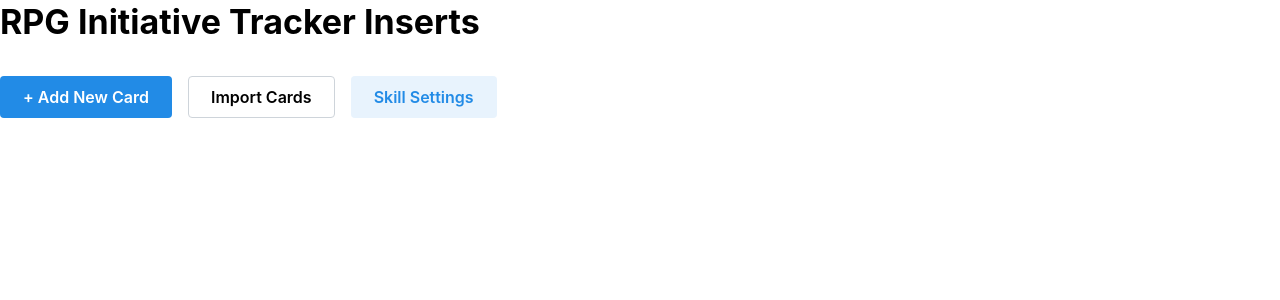
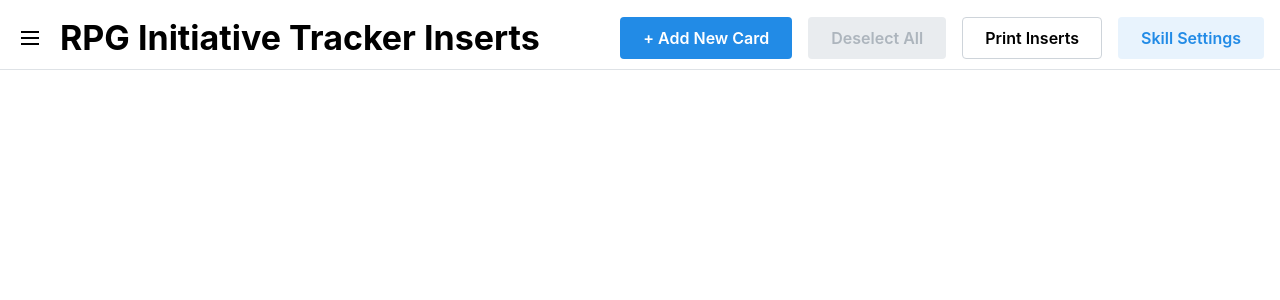
Before and after one commit to jockeman/inserts, a React (Vite) app: page / in a window 1280 px wide. Shown: the top 300 px of the page. Built offline with nearby package versions, Linux system fonts and the light colour scheme.

Commit message:
feat(layout): implement AppShell for improved navigation and structure

```diff
--- a/src/App.tsx
+++ b/src/App.tsx
@@ -1,5 +1,7 @@
-import { Button, Group, Title } from '@mantine/core';
+import { AppShell, Burger, Button, Group, NavLink, Stack, Title } from '@mantine/core';
+import { useDisclosure } from '@mantine/hooks';
 import { useCallback, useEffect, useState } from 'react';
+import { FaFileExport, FaFileImport, FaTrash } from 'react-icons/fa';
 import { CardEditorWrapper } from './components/CardEditorWrapper';
 import { PrintArea } from './components/PrintArea';
 import { SkillVisibilitySettings } from './components/SkillVisibilitySettings';
@@ -13,6 +15,7 @@ import './App.css';
 const STORAGE_KEY = 'rpg-inserts';
 
 function App() {
+  const [navbarOpened, { toggle: toggleNavbar, close: closeNavbar }] = useDisclosure();
   const [preferences, updatePreferences] = useUserPreferences();
   const [settingsOpen, setSettingsOpen] = useState(false);
   const [insertInputs, setInsertInputs] = useState<InsertInputs[]>(() => {
@@ -108,49 +111,74 @@ function App() {
   }, []);
 
   return (
-    <div>
-      <Title order={1} className="screen-only" mb="xl">
-        RPG Initiative Tracker Inserts
-      </Title>
+    <>
+      <AppShell
+        header={{ height: 70 }}
+        navbar={{ width: 250, breakpoint: 'sm', collapsed: { mobile: !navbarOpened, desktop: !navbarOpened } }}
+        padding="md"
+        className="screen-only"
+      >
+        <AppShell.Header p="md">
+          <Group justify="space-between">
+            <Group>
+              <Burger opened={navbarOpened} onClick={toggleNavbar} size="sm" />
+              <Title order={1}>RPG Initiative Tracker Inserts</Title>
+            </Group>
 
-      <Group className="screen-only" mb="xl" gap="md">
+            <Group gap="md">
               <Button onClick={addEmptyCard} size="md">
                 + Add New Card
               </Button>
-        <Button onClick={handleImport} size="md" variant="default">
-          Import Cards
-        </Button>
-        {insertInputs.length > 0 && (
-          <>
-            <Button onClick={handleExport} size="md" variant="default">
-              Export Cards
+              <Button onClick={deselectAll} size="md" variant="default" disabled={insertInputs.length === 0}>
+                Deselect All
               </Button>
               <Button onClick={() => window.print()} size="md" variant="default">
-              Print All Inserts
+                Print Inserts
               </Button>
-            <Button onClick={deselectAll} size="md" variant="default">
-              Deselect All
-            </Button>
-            <Button onClick={clearAll} size="md" color="red" variant="light">
-              Clear All
-            </Button>
-          </>
-        )}
               <Button onClick={() => setSettingsOpen(true)} size="md" variant="light">
                 Skill Settings
               </Button>
             </Group>
+          </Group>
+        </AppShell.Header>
 
-      <SkillVisibilitySettings
-        opened={settingsOpen}
-        onClose={() => setSettingsOpen(false)}
-        preferences={preferences}
-        onUpdate={updatePreferences}
+        <AppShell.Navbar p="md">
+          <Stack gap="xs">
+            <NavLink
+              label="Import Cards"
+              leftSection={<FaFileImport size="1rem" />}
+              onClick={() => {
+                handleImport();
+              }}
             />
+            <NavLink
+              label="Export Cards"
+              leftSection={<FaFileExport size="1rem" />}
+              onClick={() => {
+                handleExport();
+              }}
+              disabled={insertInputs.length === 0}
+            />
+            <NavLink
+              label="Clear All"
+              leftSection={<FaTrash size="1rem" color="red" />}
+              onClick={() => {
+                clearAll();
+              }}
+              disabled={insertInputs.length === 0}
+            />
+          </Stack>
+        </AppShell.Navbar>
 
+        <AppShell.Main>
           <div
-        className="cards-editor screen-only"
-        style={{ display: 'flex', flexWrap: 'wrap', gap: 32, justifyContent: 'flex-start', alignContent: 'flex-start' }}
+            style={{
+              display: 'flex',
+              flexWrap: 'wrap',
+              gap: 32,
+              justifyContent: 'flex-start',
+              alignContent: 'flex-start',
+            }}
           >
             {insertInputs.map((input, i) => (
               <CardEditorWrapper
@@ -163,9 +191,18 @@ function App() {
               />
             ))}
           </div>
+        </AppShell.Main>
+      </AppShell>
+
+      <SkillVisibilitySettings
+        opened={settingsOpen}
+        onClose={() => setSettingsOpen(false)}
+        preferences={preferences}
+        onUpdate={updatePreferences}
+      />
 
       <PrintArea insertInputs={insertInputs} preferences={preferences} />
-    </div>
+    </>
   );
 }
 
```
Lines whose indentation alone changed are shown as unchanged.
